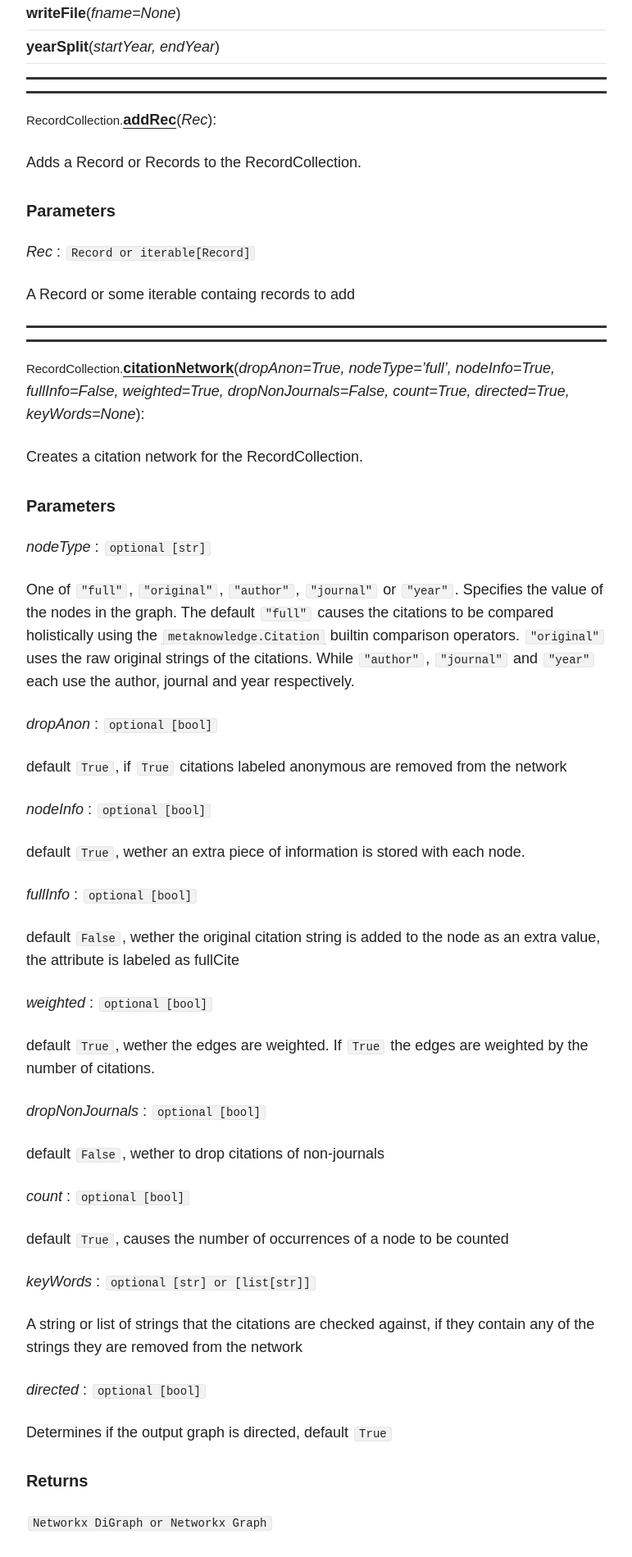
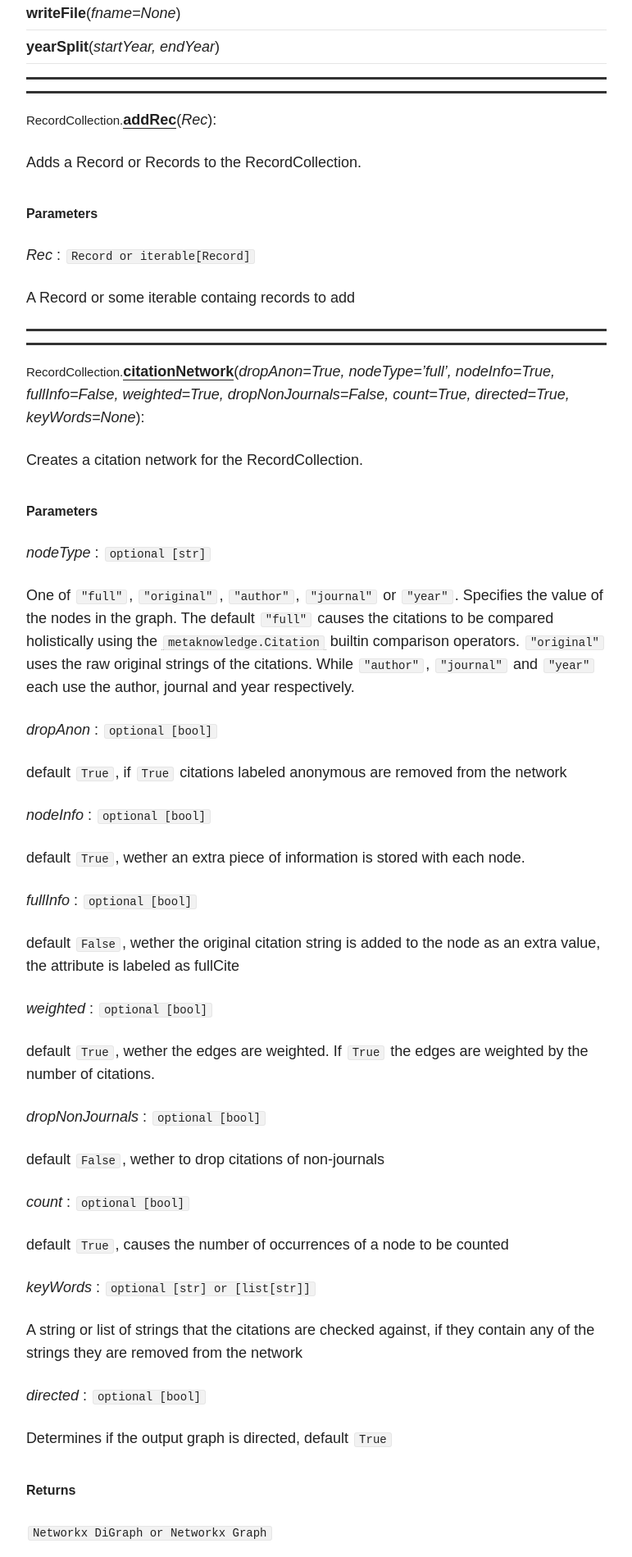
Before and after one commit to UWNETLAB/metaknowledge, a Jekyll site: the page built from _posts/docs/2015-10-10-RecordCollection.md, in a window 1280 px wide. Shown: the part 2913-4812 px from the top of the page at 82% size, without its empty margins (254-1025 px from the left). Built offline with Jekyll 4.4.1, drawn with Linux system fonts in a browser that asks for light colours; nearby versions of some CDN libraries.

Commit message:
Reduced h6 size

```diff
--- a/_posts/docs/2015-10-10-RecordCollection.md
+++ b/_posts/docs/2015-10-10-RecordCollection.md
@@ -74,7 +74,7 @@ The RecordCollection class has the following methods:
 
 Adds a Record or Records to the RecordCollection.
 
-##### Parameters
+###### Parameters
 
 _Rec_ : `Record or iterable[Record]`
 
@@ -87,7 +87,7 @@ _Rec_ : `Record or iterable[Record]`
 
 Creates a citation network for the RecordCollection.
 
-##### Parameters
+###### Parameters
 
 _nodeType_ : `optional [str]`
 
@@ -125,7 +125,7 @@ _directed_ : `optional [bool]`
 
  Determines if the output graph is directed, default `True`
 
-##### Returns
+###### Returns
 
 `Networkx DiGraph or Networkx Graph`
 
@@ -165,7 +165,7 @@ caseSensitive if True causes the search across the original to be case sensitive
 
 Creates a coauthorship network for the RecordCollection.
 
-##### Returns
+###### Returns
 
 `Networkx Graph`
 
@@ -178,7 +178,7 @@ Creates a coauthorship network for the RecordCollection.
 
 Creates a co-citation network for the RecordCollection.
 
-##### Parameters
+###### Parameters
 
 _nodeType_ : `optional [str]`
 
@@ -212,7 +212,7 @@ _keyWords_ : `optional [str] or [list[str]]`
 
  A string or list of strings that the citations are checked against, if they contain any of the strings they are removed from the network
 
-##### Returns
+###### Returns
 
 `Networkx Graph`
 
@@ -232,7 +232,7 @@ Removes all Records with bad attributes == True from the collection
 
 Drops the non journal type Records from the collection
 
-##### Parameters
+###### Parameters
 
 _ptVal_ : `optional [str]`
 
@@ -253,7 +253,7 @@ _invert_ : `optional [bool]`
 
 Removes the Record with WOS number (ID number) _wosNum_
 
-##### Parameters
+###### Parameters
 
 _wosNum_ : `str`
 
@@ -273,7 +273,7 @@ returns RecordCollection containing all the Record which have their bad flag set
 
 Gets the Record from the collection by its WOS number.
 
-##### Parameters
+###### Parameters
 
 _wosNum_ : `str`
 
@@ -283,7 +283,7 @@ _drop_ : `optional [bool]`
 
  Default `False`. If `True` the Record is dropped from the collection after being extract, i.e. if `False` [getWOS()]({{ site.baseurl }}{% post_url /docs/2015-10-10-RecordCollection %}#RecordCollection) acts like [peak()]({{ site.baseurl }}{% post_url /docs/2015-10-10-RecordCollection %}#RecordCollection), if `True` it acts like [pop()]({{ site.baseurl }}{% post_url /docs/2015-10-10-RecordCollection %}#RecordCollection)
 
-##### Returns
+###### Returns
 
 `metaknowledge.Record`
 
@@ -296,7 +296,7 @@ _drop_ : `optional [bool]`
 
 Returns a dict with all the citations in the CR field as keys and the number of times they occur as the values
 
-##### Parameters
+###### Parameters
 
 _pandasFriendly_ : `optional [bool]`
 
@@ -306,7 +306,7 @@ _keyType_ : `optional [str]`
 
  default `'citation'`, the type of key to use for the dictionary, the valid strings are `"citation"`, `"journal"`, `"year"` or `"author"`
 
-##### Returns
+###### Returns
 
 `dict[str, int or Citataion : int]`
 
@@ -329,7 +329,7 @@ Returns a dict with each key a tag and the values being lists of the values for
 
 When used in pandas: `pandas.DataFrame(RC.makeDict())` returns a data frame with each column a tag and each row a Record.
 
-##### Parameters
+###### Parameters
 
 See writeCSV()
 
@@ -346,7 +346,7 @@ For example if _tags_ was set to `['CR', 'UT', 'LA']`, a three mode network woul
 
 The number of times each object occurs is count if _nodeCount_ is `True` and the edges count the number of co-occurrences if _edgeWeight_ is `True`. Both are`True` by default.
 
-##### Parameters
+###### Parameters
 
 _mode_ : `str`
 
@@ -360,7 +360,7 @@ _edgeWeight_ : `optional [bool]`
 
  Default `True`, if `True` each edge will have an attribute called "weight" that contains an int giving the number of time the two objects co-occurrenced.
 
-##### Returns
+###### Returns
 
 `networkx Graph`
 
@@ -379,7 +379,7 @@ The number of times each object occurs is count if _nodeCount_ is `True` and the
 
 **Note** Do not use this for the construction of co-citation networks use [Recordcollection.coCiteNetwork()]({{ site.baseurl }}{% post_url /docs/2015-10-10-RecordCollection %}#RecordCollection) it is more accurate and has more options.
 
-##### Parameters
+###### Parameters
 
 _mode_ : `str`
 
@@ -393,7 +393,7 @@ _edgeWeight_ : `optional [bool]`
 
  Default `True`, if `True` each edge will have an attribute called "weight" that contains an int giving the number of time the two objects co-occurrenced.
 
-##### Returns
+###### Returns
 
 `networkx Graph`
 
@@ -426,7 +426,7 @@ The number of times each object occurs is count if _nodeCount_ is `True` and the
 
 The _directed_ parameter if `True` will cause the network to be directed with the first tag as the source and the second as the destination.
 
-##### Parameters
+###### Parameters
 
 _mode_ : `str`
 
@@ -444,7 +444,7 @@ _edgeWeight_ : `optional [bool]`
 
  Default `True`, if `True` each edge will have an attribute called "weight" that contains an int giving the number of time the two objects co-occurrenced.
 
-##### Returns
+###### Returns
 
 `networkx Graph or networkx DiGraph`
 
@@ -489,7 +489,7 @@ fname set the name of the file, if blank the RecordCollection's name's first 200
 
 Creates a RecordCollection of Records from the years between _startYear_ and _endYear_ inclusive.
 
-##### Parameters
+###### Parameters
 
 _startYear_ : `int`
 
@@ -499,7 +499,7 @@ _endYear_ : `int`
 
  The largest year to be included in the retuned RecordCollection
 
-##### Returns
+###### Returns
 
 `RecordCollection`
 
--- a/_sass/_base.scss
+++ b/_sass/_base.scss
@@ -72,7 +72,7 @@ h5 {
 	@include font-size(20);
 }
 h6 {
-	@include font-size(18);
+	@include font-size(16);
 }
 
 /* underlined text */
```
Also changed, not shown: _posts/docs/2015-10-10-Citation.md (+6 -6 lines), _posts/docs/2015-10-10-Record.md (+9 -9 lines), _posts/docs/2015-10-10-metaknowledge.md (+15 -15 lines), 6 other files.
